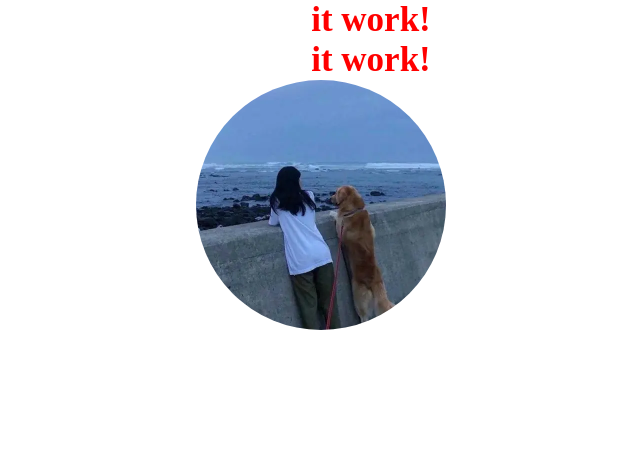
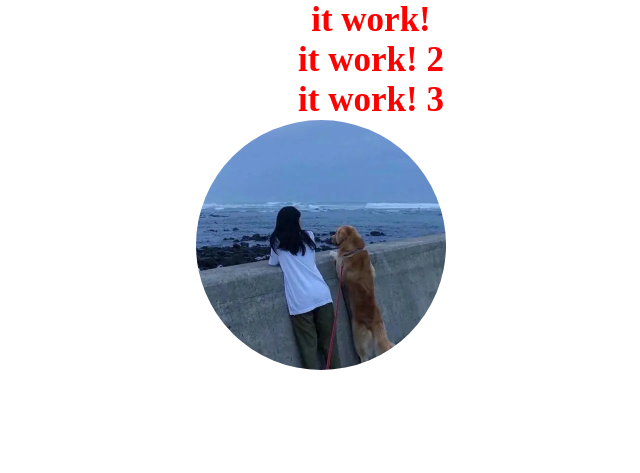
Before and after one commit to qin500/lianxi2, a plain HTML site: page index.html in a window 1280 px wide. Shown: the whole page, without its empty margins (269-909 px from the left). Drawn offline with Linux system fonts and the light colour scheme.

Commit message:
third commit

```diff
--- a/index.html
+++ b/index.html
@@ -7,7 +7,8 @@
 </head>
 <body>
 <h1>it work!</h1>
-<h1>it work!</h1>
+<h1>it work! 2</h1>
+<h1>it work! 3</h1>
 
 <div class="mp">
     <img src="img/photo.png" alt="">
```
